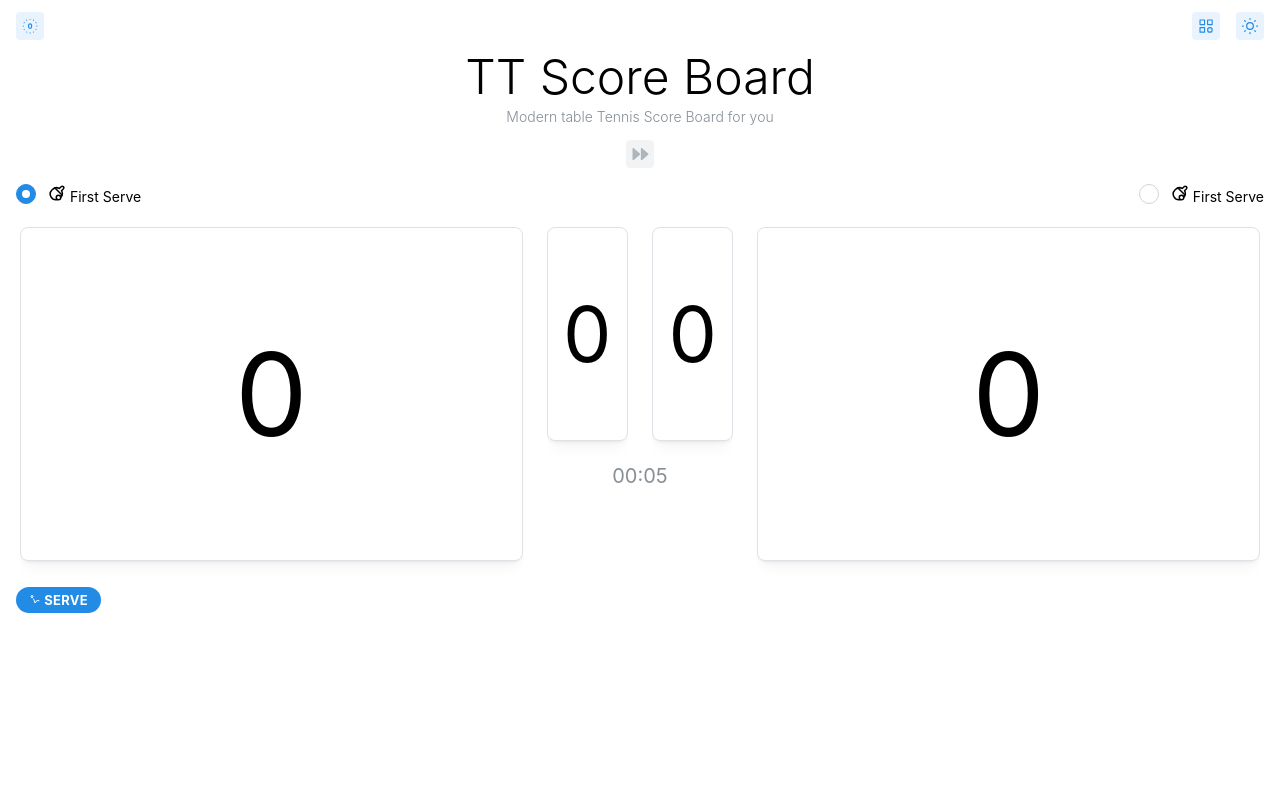
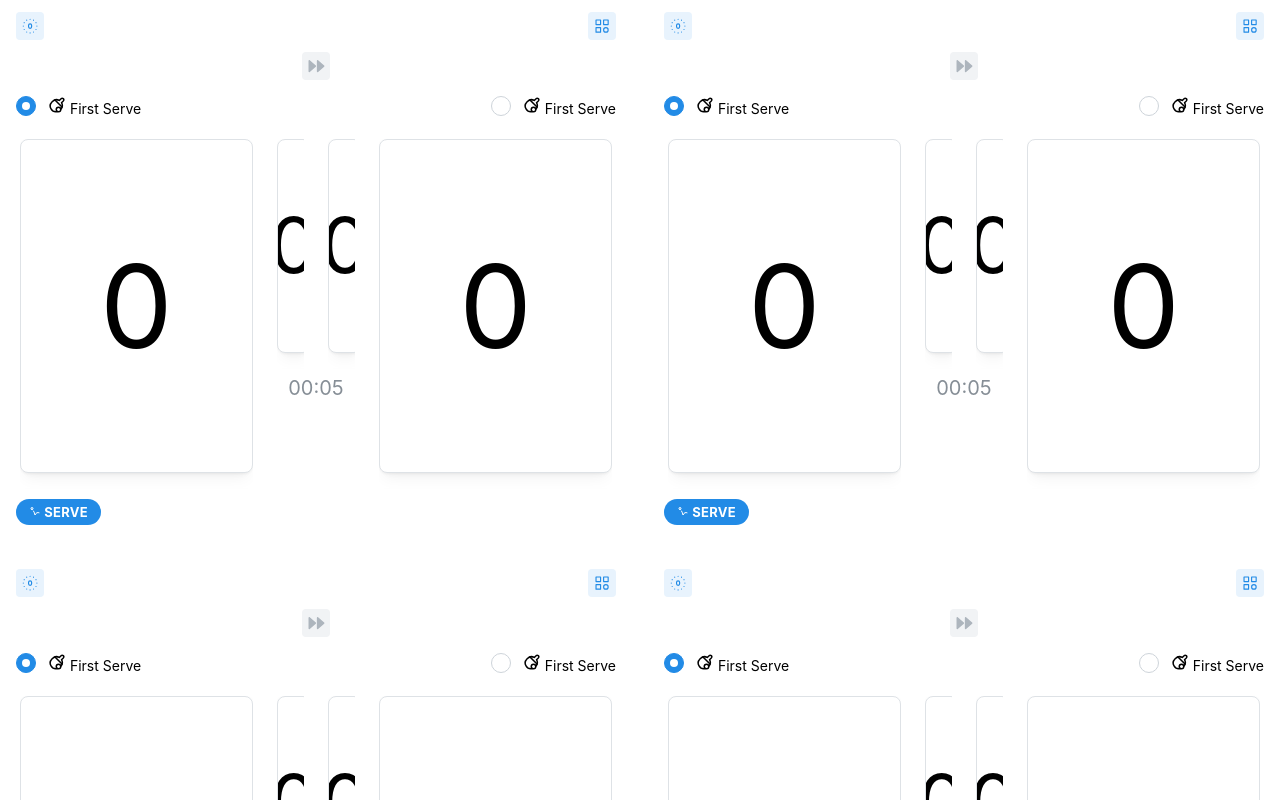
Before and after one commit to r48n34/Modern-Table-Tennis-Score-Board, a React (Vite) app: page /multi in a window 1280 px wide. Shown: the top 800 px of the page. Built offline with nearby package versions, Linux system fonts and the light colour scheme.

Commit message:
Add multi pages

```diff
--- a/package.json
+++ b/package.json
@@ -22,6 +22,7 @@
     "react": "^18.2.0",
     "react-dom": "^18.2.0",
     "react-hot-toast": "^2.4.1",
+    "react-router-dom": "^6.18.0",
     "react-timer-hook": "^3.0.7",
     "superjson": "^2.2.0"
   },
--- a/src/App.tsx
+++ b/src/App.tsx
@@ -1,9 +1,26 @@
-import BigScoreBoard from "./components/BigScoreBoard"
+import {
+    createBrowserRouter,
+    RouterProvider,
+} from "react-router-dom";
+import BigScoreOnePages from "./pages/BigScoreOnePages";
+import BigScoreMultiPages from "./pages/BigScoreMultiPages";
+// import BigScoreBoard from "./components/BigScoreBoard"
+
+const router = createBrowserRouter([
+    {
+      path: "/",
+      element: <BigScoreOnePages/>,
+    },
+    {
+      path: "/multi",
+      element: <BigScoreMultiPages/>,
+    },
+]);
 
 function App() {
     return (
         <>
-        <BigScoreBoard/>
+        <RouterProvider router={router} />
         </>
     )
 }
--- a/src/components/BigScoreBoard.tsx
+++ b/src/components/BigScoreBoard.tsx
@@ -23,7 +23,13 @@ const playersScoreDefaultValue = {
     whoServeFirst: "left" as "left" | "right"
 }
 
-function BigScoreBoard() {
+interface BigScoreBoardProps {
+    showTitle?: boolean,
+    uid?: string
+    showsColorTheme?: boolean
+}
+
+function BigScoreBoard({ showTitle = true, uid = "", showsColorTheme = true }:BigScoreBoardProps) {
 
     const {
         seconds,
@@ -43,14 +49,13 @@ function BigScoreBoard() {
 
     // General score
     const [playersScore, setPlayersScore] = useLocalStorage<ScoreObject>({
-        key: 'players-score-scheme',
+        key: uid === "" ? 'players-score-scheme' : 'players-score-scheme-' + uid,
         defaultValue: playersScoreDefaultValue,
         serialize: superjson.stringify,
         getInitialValueInEffect: false,
         deserialize: (str) => (str === undefined ? playersScoreDefaultValue : superjson.parse(str)),
     });
 
-    // const [ whoServe, setWhoServe ] = useState<"left" | "right">("left");
     const [isCurrentFirstPlayerServe, setIsCurrentFirstPlayerServe] = useState<boolean>(true);
 
     function changeScore(score: number, player: keyof ScoreObject) {
@@ -122,6 +127,7 @@ function BigScoreBoard() {
     function nextMatctStart() {
         const whoWin = determineWhoWin(playersScore!["leftPlayerScore"], playersScore!["rightPlayerScore"]);
 
+        // swap match score
         const newLeftMatchScore = playersScore!["rightPlayerMatchScore"] + (whoWin === "Right Won >" ? 1 : 0);
         const newRightMatchScore = playersScore!["leftPlayerMatchScore"] + (whoWin === "< Left Won" ? 1 : 0);
 
@@ -135,11 +141,9 @@ function BigScoreBoard() {
         }));
 
         toast.success('Next match!');
-        reset()
+        reset(); // timer reset
         initMatchScoreScreen(newLeftMatchScore, newRightMatchScore);
         initScoreScreen(0, 0);
-
-        // setWhoServe( whoServe === "right" ? "left" : "right" );
     }
 
     function swapMatchScore() {
@@ -175,7 +179,11 @@ function BigScoreBoard() {
     useEffect(() => {
         determineWhoServeWithScore(playersScore!);
 
-        const whoWon = determineWhoWin(playersScore!["leftPlayerScore"], playersScore!["rightPlayerScore"])
+        const whoWon = determineWhoWin(
+            playersScore!["leftPlayerScore"],
+            playersScore!["rightPlayerScore"]
+        )
+
         if (whoWon !== "") {
             pause()
         }
@@ -188,7 +196,6 @@ function BigScoreBoard() {
     return (
         <>
             <Container fluid>
-
 
                 <Group justify="space-between" mt={12}>
 
@@ -287,18 +294,23 @@ function BigScoreBoard() {
 
                         </Menu.Dropdown>
                     </Menu>
-                    <ColorToggleBtn />
+
+                    { showsColorTheme &&  <ColorToggleBtn /> }
+
                     </Group>
 
                 </Group>
 
+                { showTitle && (
+                    <>
                     <Text ta="center" fz={48} fw={300}>
                         TT Score Board
                     </Text>
                     <Text ta="center" fz={14} fw={300} c="dimmed" mt={-8}>
                         Modern table Tennis Score Board for you
                     </Text>
-
+                    </>
+                )}
 
 
                 <Group justify="center" mt={12}>
--- a/src/components/ScoreDrag.tsx
+++ b/src/components/ScoreDrag.tsx
@@ -2,6 +2,8 @@ import { Carousel } from '@mantine/carousel';
 import { Box, Card, Text, Stack } from '@mantine/core';
 import { EmblaCarouselType } from 'embla-carousel-react';
 import { useMemo } from 'react';
+
+// import classes from '../style/carousel.module.css';
 // import { useEffect, useState } from 'react';
 
 type ScoreDragProps = {
@@ -33,6 +35,7 @@ function ScoreDrag({ changeScore, player = "", maxScore = 50, height = 350, init
             orientation="vertical"
             height={height}
             withControls={false}
+            // classNames={classes}
             onSlideChange={ (e:number) => changeSlice(e) }
         >
             {[...Array(maxScore)].map((_,i) => i).map( v => (
--- a/src/main.tsx
+++ b/src/main.tsx
@@ -7,6 +7,8 @@ import '@mantine/carousel/styles.css';
 
 import { MantineProvider, ColorSchemeScript } from '@mantine/core';
 import { Toaster } from 'react-hot-toast';
+
+
 
 ReactDOM.createRoot(document.getElementById('root')!).render(
   <React.StrictMode>
--- /dev/null
+++ b/src/pages/BigScoreMultiPages.tsx
@@ -0,0 +1,27 @@
+import { Grid } from "@mantine/core";
+import BigScoreBoard from "../components/BigScoreBoard";
+
+function BigScoreMultiPages() {
+    return (
+        <>
+            <Grid>
+
+                <Grid.Col span={6}>
+                    <BigScoreBoard showTitle={false} showsColorTheme={false} uid="aa" />
+                </Grid.Col>
+                <Grid.Col span={6}>
+                    <BigScoreBoard showTitle={false} showsColorTheme={false} uid="bb"/>
+                </Grid.Col>
+                <Grid.Col span={6}>
+                    <BigScoreBoard showTitle={false} showsColorTheme={false} uid="cc"/>
+                </Grid.Col>
+                <Grid.Col span={6}>
+                    <BigScoreBoard showTitle={false} showsColorTheme={false} uid="dd"/>
+                </Grid.Col>
+
+            </Grid>
+        </>
+    )
+}
+
+export default BigScoreMultiPages
--- /dev/null
+++ b/src/pages/BigScoreOnePages.tsx
@@ -0,0 +1,11 @@
+import BigScoreBoard from "../components/BigScoreBoard";
+
+function BigScoreOnePages(){
+    return (
+        <>
+        <BigScoreBoard showTitle={true}/>
+        </>
+    )
+}
+
+export default BigScoreOnePages
--- /dev/null
+++ b/src/style/carousel.module.css
@@ -0,0 +1,12 @@
+.controls {
+    transition: opacity 150ms ease;
+    opacity: 0;
+  }
+
+  .root {
+    &:hover {
+      .controls {
+        opacity: 1;
+      }
+    }
+  }
```
Also changed, not shown: 1 other file (tests, documents, lock files or other folders). Lines whose indentation alone changed are shown as unchanged.
